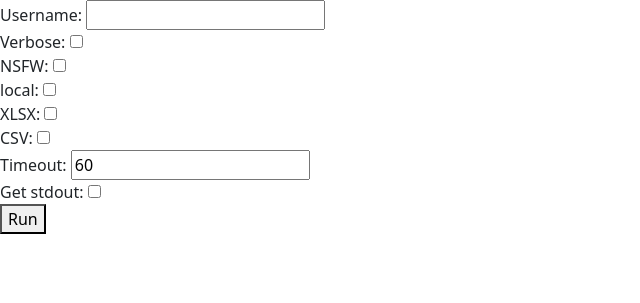
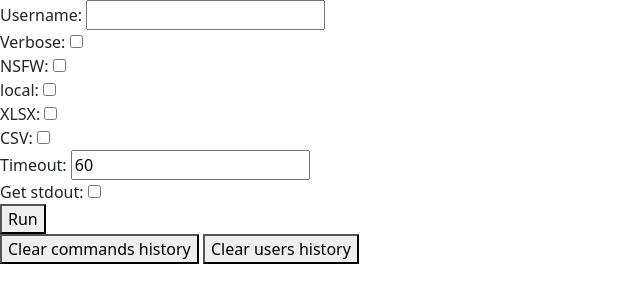
Before and after one commit to hor00s/sherlock-ui, a Flask app: template src/templates/index.html in a window 1280 px wide. Shown: the part 24-327 px from the top of the page, without its empty margins (0-640 px from the left). Run offline with Flask 2, Linux system fonts and the light colour scheme; the template is opened without the code that fills it, so the values that code supplies are empty; parts of the project's set-up code (start-up, migrations or seed data) failed here and were passed over.

Commit message:
Implemented  feature for user and command history

```diff
--- a/src/main.py
+++ b/src/main.py
@@ -86,12 +86,29 @@ def api() -> Dict[str, Any]:
             for file in utils.check_for_extra_files(username):
                 os.remove(file)
             return response
+        elif header == 'all_users':
+            user_files = os.listdir(utils.RESULT_DIR)
+            all_users = map(lambda user: Path(f"{utils.RESULT_DIR}/{user}"), user_files)
+            # Delete extra files
+            for file in user_files:
+                files_found = utils.check_for_extra_files(DirHanlder.remove_ext(file))
+                for user_file in files_found:
+                    os.remove(user_file)
+            # Delete users
+            for user in all_users:
+                os.remove(user)
+            logger.success("User history has been cleared")
+            response = {'all_users': 'cleared'}
         elif header == 'command':
             command = body['content']
             deleted = command_handler.delete_line(command)
             logger.success(f"Command `{deleted}` has been removed\n")
             response = {'user': '<username>', 'status': 'removed'}
             return response
+        elif header == 'all_commands':
+            command_handler.write("")
+            logger.success("All commands have been cleared")
+            response = {'all_commands': 'cleared'}
         elif header == 'logs':
             with open(logger.log_path, mode='w') as f:
                 f.write('')
@@ -120,7 +137,7 @@ def api() -> Dict[str, Any]:
 def logs() -> str:
     with open(logger.log_path, mode='r') as f:
         data = list(filter(lambda i: len(i), f.read().split('\n')))
-
+    data.reverse()
     return render_template('app_logs.html', logs=data)
 
 
--- a/src/static/js/index.js
+++ b/src/static/js/index.js
@@ -27,9 +27,11 @@ const stdOutCb = document.getElementById('get-stdout')
 const localCb = document.getElementById('local-cb')
 
 
+const clearCommandsBtn = document.getElementById('clear-commands')
 const submitBtn = document.getElementById('submit-btn')
 const deleteUserBtn = document.querySelectorAll('.delete-user')
 const deleteCommandBtn = document.querySelectorAll('.delete-command')
+const clearUsersBtn = document.getElementById('clear-users')
 
 submitBtn.addEventListener('click', () => {
     let command = {}
@@ -82,3 +84,14 @@ deleteCommandBtn.forEach((item, index) => {
         window.location.reload()
     })
 })
+
+
+clearCommandsBtn.addEventListener('click', () => {
+    sendRequest('DELETE', 'all_commands', {}, '/api')
+    window.location.reload()
+})
+
+
+clearUsersBtn.addEventListener('click', ()  => {
+    sendRequest('DELETE', 'all_users', {}, '/api')
+})
--- a/src/templates/index.html
+++ b/src/templates/index.html
@@ -54,6 +54,10 @@
   <br>
 {% endfor %}
 
+<button id="clear-commands">Clear commands history</button>
+
+
+<button id="clear-users">Clear users history</button>
 <div class="users">
   {% for h in history %}
   <a href="/user/{{ h.0 }}">{{ h.0 }}</a>
```
